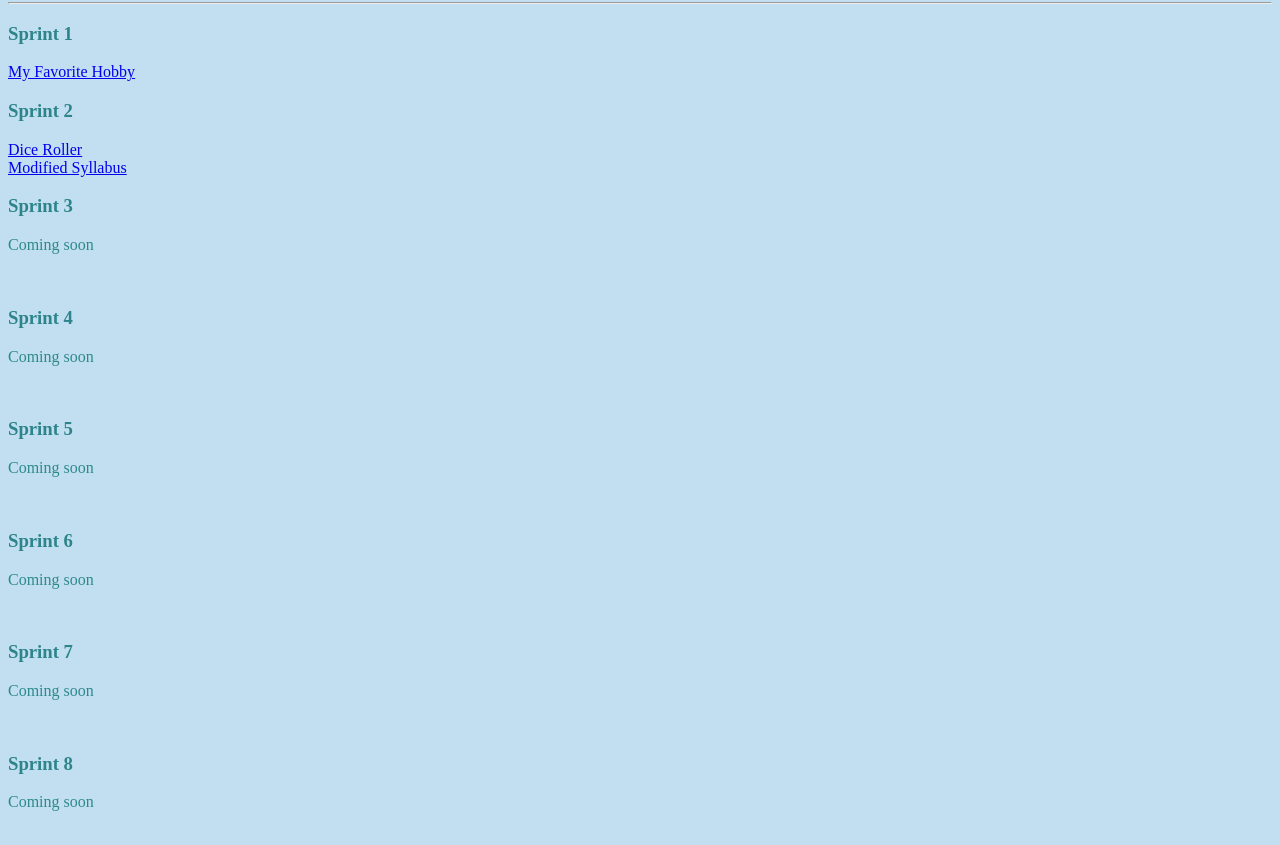
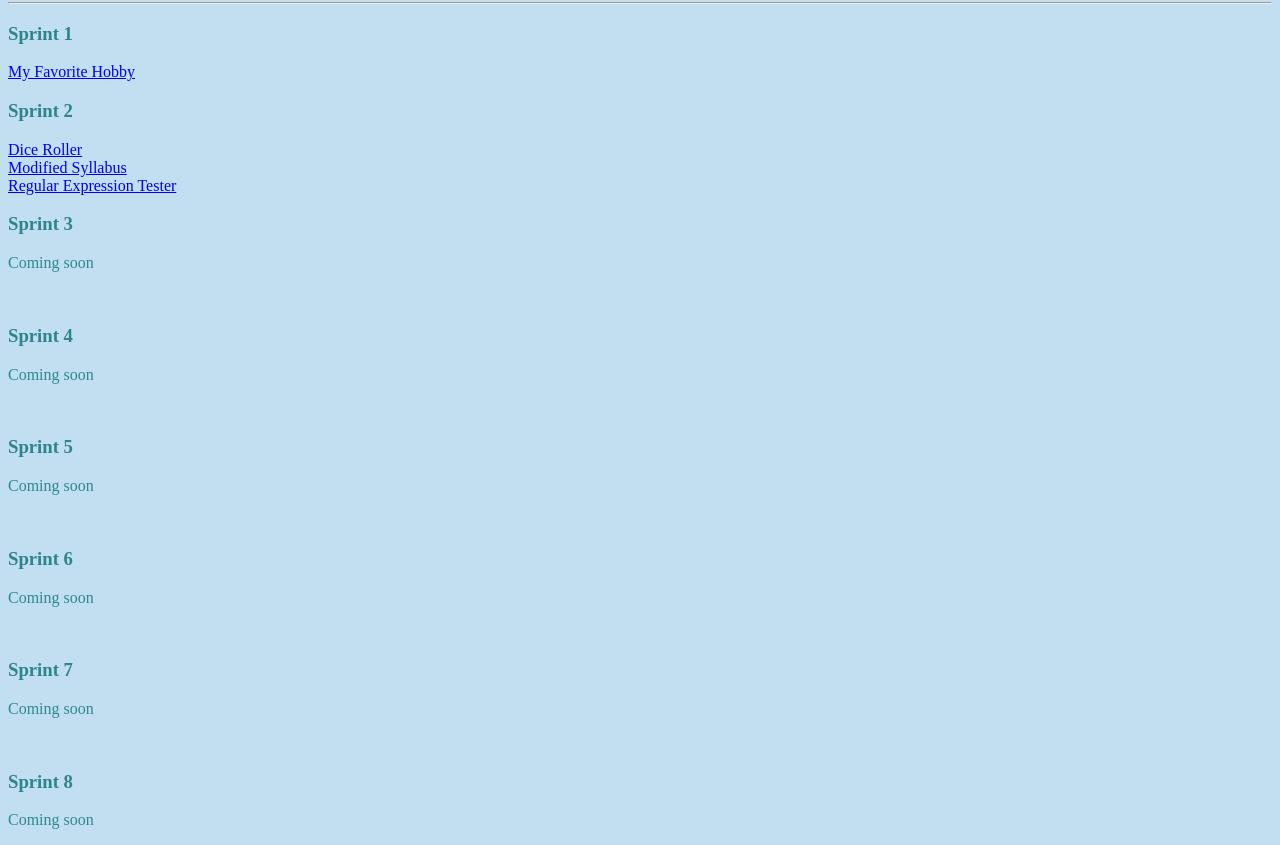
Before and after one commit to nschoessling/landingPage, a plain HTML site: page index.html in a window 1280 px wide. Shown: the part 78-923 px from the top of the page. Drawn offline with Linux system fonts and the light colour scheme.

Commit message:
Added Regular Expression Assignment.

```diff
--- a/index.html
+++ b/index.html
@@ -19,7 +19,8 @@
     <br>
     <h3>Sprint 2</h3>
     <a href="https://diceroller-njs.azurewebsites.net/" target="_blank">Dice Roller</a><br>
-    <a href="https://modifiedsyllabus-njs.azurewebsites.net/" target="_blank">Modified Syllabus</a>
+    <a href="https://modifiedsyllabus-njs.azurewebsites.net/" target="_blank">Modified Syllabus</a><br>
+    <a href="https://regexp-njs.azurewebsites.net/regexp.html" target="_blank">Regular Expression Tester</a>
     <br>
     <h3>Sprint 3</h3>
     <p>Coming soon</p>
```
